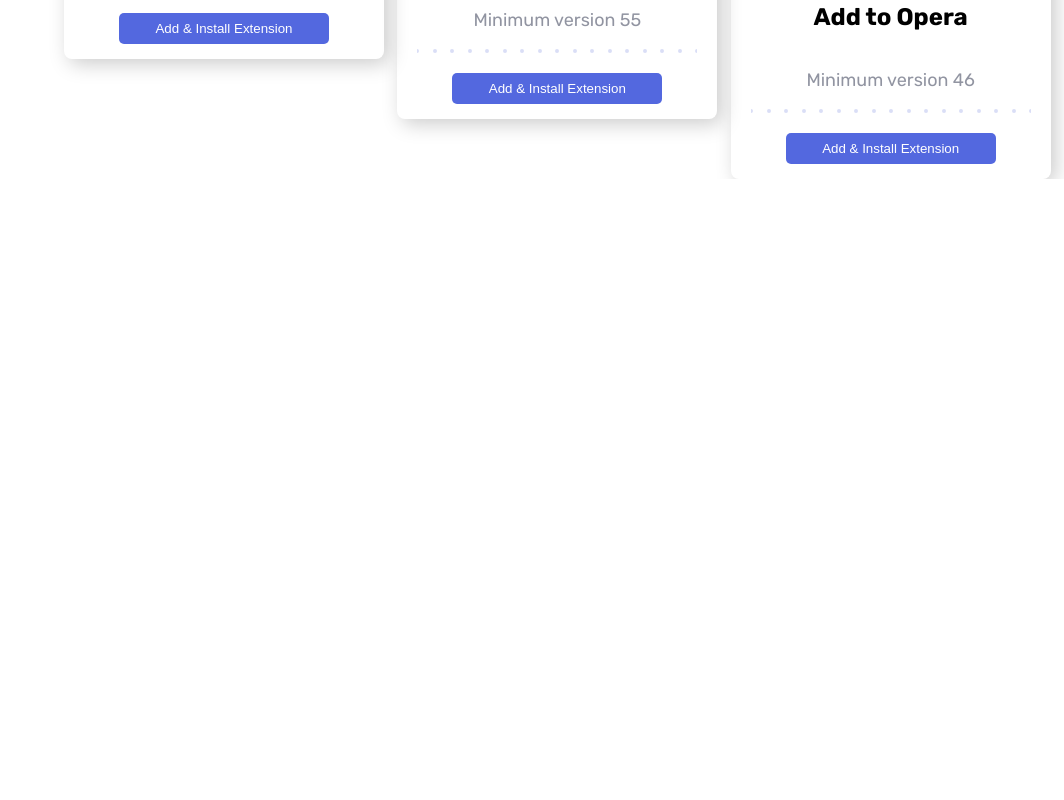
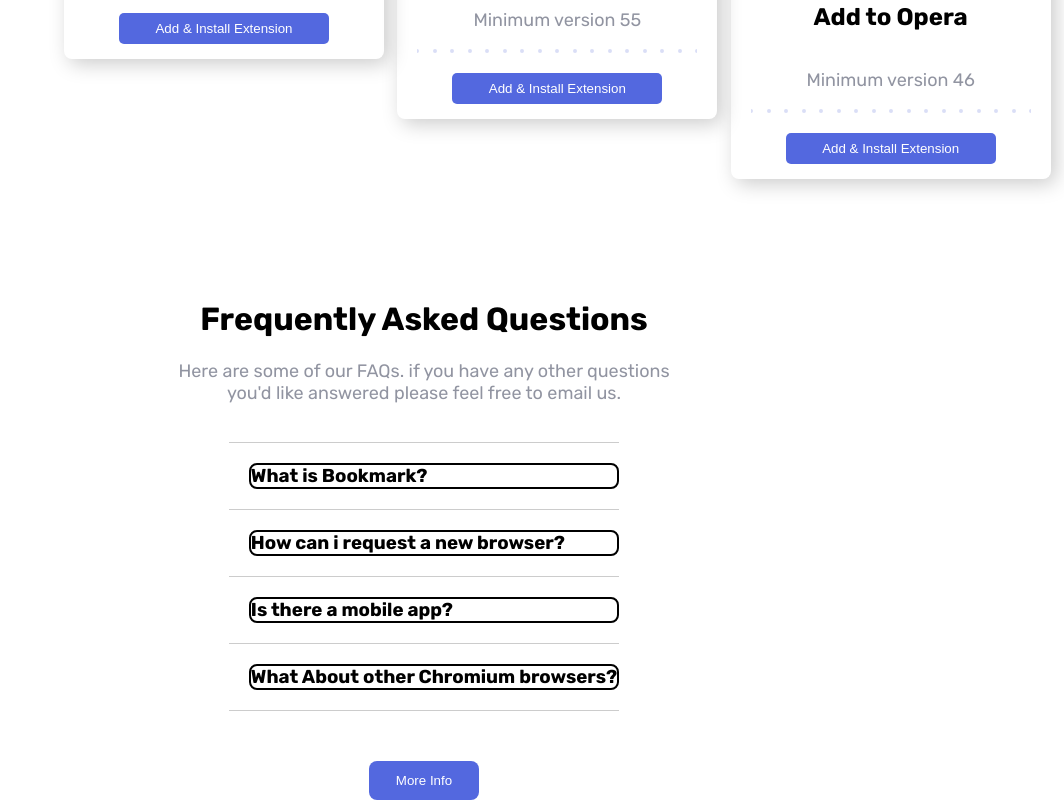
Before and after one commit to Higoralmeida702/bookmark-landing, a React (Create React App) app: page / in a window 1280 px wide. Shown: the part 1995-2795 px from the top of the page, without its empty margins (216-1280 px from the left). Before the commit the page ends 2174 px from the top, so only its background shows below. Built offline with nearby package versions, Linux system fonts and the light colour scheme.

Commit message:
adicao sessao de perguntas frequentes relacionado ao produto

```diff
--- a/src/App.js
+++ b/src/App.js
@@ -2,6 +2,7 @@
 import Cabecalho from "./componentes/cabecalho";
 import BookmarkManager from "./componentes/bookmarkManager"
 import DownloadExtenoes from './componentes/downloadExtensoes';
+import PerguntasFrequentes from './componentes/perguntasFrequentes';
 
 function App() {
   return (
@@ -9,6 +10,7 @@
       <Cabecalho/>
       <BookmarkManager/>
       <DownloadExtenoes/>
+      <PerguntasFrequentes/>
     </div>
   );
 }
--- /dev/null
+++ b/src/componentes/perguntasFrequentes/index.js
@@ -0,0 +1,52 @@
+import React, { useState } from 'react';
+import './perguntasFrequentes.css';
+
+const PerguntasFrequentes = () => {
+    const [perguntaAberta, setPerguntaAberta] = useState(null);
+
+    const handleClick = (pergunta) => {
+        if (perguntaAberta === pergunta) {
+            setPerguntaAberta(null);
+        } else {
+            setPerguntaAberta(pergunta);
+        }
+    };
+
+    return (
+        <div className="perguntasFrequentes">
+            <div className="perguntasFrequentesDetalhes">
+                <h1>Frequently Asked Questions</h1>
+                <p>Here are some of our FAQs. if you have any other questions you'd like answered please feel free to email us.</p>
+            </div>
+            <section className="areaDePerguntas">
+                <div className="perguntas">
+                    <div>
+                        <div className='linha'/>
+                        <h3 onClick={() => handleClick("bookmark")}>What is Bookmark?</h3>
+                    {perguntaAberta === "bookmark" && <p>Vivamus luctus eros aliquet convallis ultricies. Mauris augue massa, ultricies non ligula. Suspendisse imperdiet. Vivamus luctus eros aliquet convallis ultricies. Mauris augue massa, ultricies non ligula.<br/> Suspendisse imperdie tVivamus luctus eros aliquet convallis ultricies. Mauris augue massa, ultricies non ligula. Suspendisse imperdiet</p>}
+                    </div>
+                        <div className='linha'/>
+                        <h3 onClick={() => handleClick("newBrowser")}>How can i request a new browser?</h3>
+                    {perguntaAberta === "newBrowser" && <p>Vivamus luctus eros aliquet convallis ultricies. Mauris augue massa, ultricies non ligula. Suspendisse imperdiet. Vivamus luctus eros aliquet convallis ultricies. Mauris augue massa, ultricies non ligula.<br/> Suspendisse imperdie tVivamus luctus eros aliquet convallis ultricies. Mauris augue massa, ultricies non ligula. Suspendisse imperdiet</p>}
+                     <div>
+                     <div className='linha'/>
+                        <h3 onClick={() => handleClick("mobileApp")}>Is there a mobile app?</h3>
+                    {perguntaAberta === "mobileApp" && <p>Vivamus luctus eros aliquet convallis ultricies. Mauris augue massa, ultricies non ligula. Suspendisse imperdiet. Vivamus luctus eros aliquet convallis ultricies. Mauris augue massa, ultricies non ligula.<br/> Suspendisse imperdie tVivamus luctus eros aliquet convallis ultricies. Mauris augue massa, ultricies non ligula. Suspendisse imperdiet</p>}
+                     </div>
+                    <div>
+                    <div className='linha'/>
+                        <h3 onClick={() => handleClick("chromiumBrowsers")} >What About other Chromium browsers?</h3>
+                    {perguntaAberta === "chromiumBrowsers" && <p>Vivamus luctus eros aliquet convallis ultricies. Mauris augue massa, ultricies non ligula. Suspendisse imperdiet. Vivamus luctus eros aliquet convallis ultricies. Mauris augue massa, ultricies non ligula.<br/> Suspendisse imperdie tVivamus luctus eros aliquet convallis ultricies. Mauris augue massa, ultricies non ligula. Suspendisse imperdiet</p>}
+                    </div>
+                    <div className='linha'/>
+                </div>
+                <div className='botaoPosicionamento'>
+                    <button type="button">More Info</button>
+
+                </div>
+            </section>
+        </div>
+    );
+}
+
+export default PerguntasFrequentes;
--- /dev/null
+++ b/src/componentes/perguntasFrequentes/perguntasFrequentes.css
@@ -0,0 +1,62 @@
+.perguntasFrequentes {
+    display: flex;
+    align-items: center;
+    justify-content: center;
+    flex-direction: column;
+    margin-top: 100px;
+}
+.perguntasFrequentesDetalhes {
+    text-align: center;
+    width: 510px;
+}
+
+.perguntas h3{
+    cursor: pointer;
+    margin-left: 20px;
+    border: solid 2px black;
+    border-radius: 8px;
+    width: auto;
+}
+.areaDePerguntas p {
+    margin-left: 20px;
+    color: black;
+    width: 500px;
+}
+
+.perguntas h3:hover {
+    color: var(--color-softRed);
+}
+
+.perguntas img {
+    width: 400px;
+}
+
+.linha {
+    width: 100%;
+    height: 1px;
+    background-color: #ccc;
+    margin-top: 20px;
+    margin-bottom: 20px;
+}
+.botaoPosicionamento {
+    align-items: center;
+    justify-content: center;
+    display: flex;
+}
+.botaoPosicionamento button {
+    background-color: var(--color-softBlue);
+    cursor: pointer;
+    color: white;
+    padding: 12px;
+    border-radius: 8px;
+    border: none;
+    width: 110px;
+
+    margin-top: 30px;
+}
+
+.botaoPosicionamento button:hover {
+    background-color: transparent;
+    color: var(--color-softBlue);
+    border: 1px solid var(--color-softBlue);
+}
```
Also changed, not shown: src/componentes/rodape/index.js (deleted), src/componentes/rodape/rodape.css (deleted).
